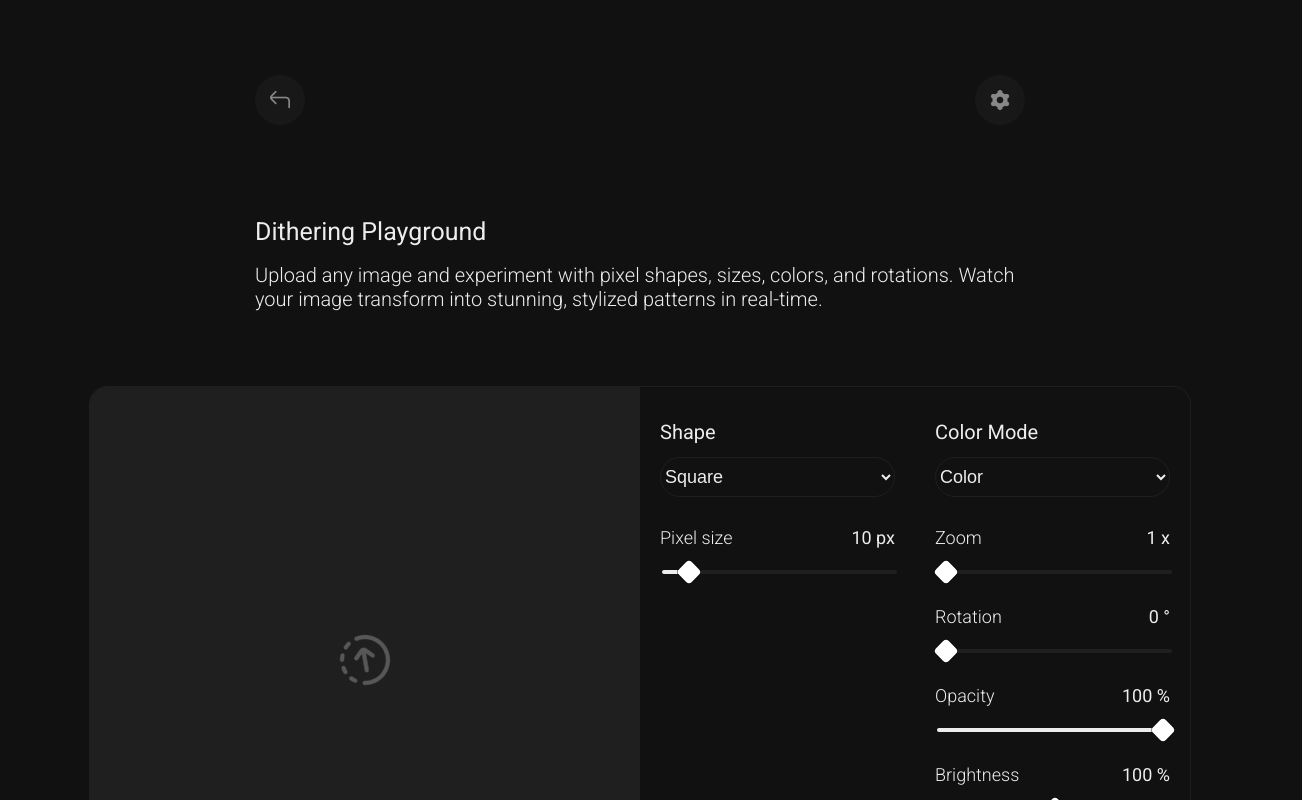
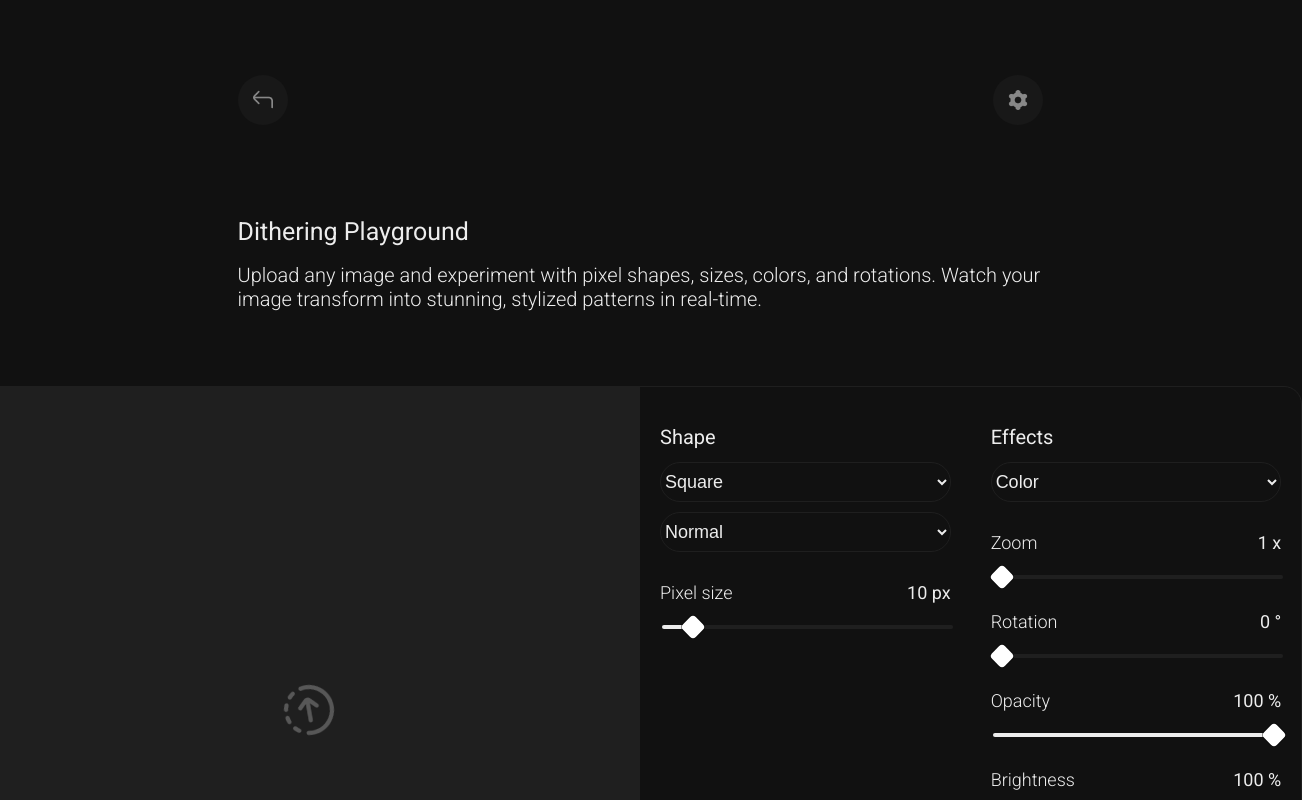
Before and after one commit to sharky-3/dotra, a React (Create React App) app: page / in a window 1280 px wide. Shown: the top 800 px of the page, 1302 px wide, since content can reach past the window. Built offline with nearby package versions, Linux system fonts and the light colour scheme.

Commit message:
small fix

```diff
--- a/src/assets/components/image.editor.jsx
+++ b/src/assets/components/image.editor.jsx
@@ -13,6 +13,8 @@ export const IMAGE_EDITOR = () => {
     const [colorMode, setColorMode] = useState("color");
     const [opacity, setOpacity] = useState(100);
     const [brightness, setBrightness] = useState(100);
+    const [colorVibration, setColorVibration] = useState(0);
+    const [dotSizeMode, setDotSizeMode] = useState("normal");
 
     const offscreenRef = useRef(null);
     const canvasRef = useRef(null);
@@ -79,12 +81,32 @@ export const IMAGE_EDITOR = () => {
                 g = Math.min(255, g * (brightness / 100));
                 b = Math.min(255, b * (brightness / 100));
 
+                // Apply color vibration
+                if (colorVibration > 0) {
+                    const vibrate = (value) => {
+                        const shift = (Math.random() * 2 - 1) * colorVibration;
+                        return Math.min(255, Math.max(0, value + shift));
+                    };
+                    r = vibrate(r);
+                    g = vibrate(g);
+                    b = vibrate(b);
+                }
+
+                // --- Determine dot size based on mode ---
+                let currentDotSize = dotSize;
+                if (dotSizeMode === "random") {
+                    currentDotSize = Math.random() * dotSize + 1;
+                } else if (dotSizeMode === "brightness") {
+                    const gray = Math.round((r + g + b) / 3);
+                    currentDotSize = (gray / 255) * dotSize;
+                }
+
                 ctx.fillStyle = `rgb(${r},${g},${b})`;
                 ctx.globalAlpha = opacity / 100;
 
                 ctx.save();
-                const centerX = x + dotSize / 2;
-                const centerY = y + dotSize / 2;
+                const centerX = x + currentDotSize / 2;
+                const centerY = y + currentDotSize / 2;
                 ctx.translate(centerX, centerY);
                 ctx.rotate((rotation * Math.PI) / 180);
                 ctx.translate(-centerX, -centerY);
@@ -92,34 +114,34 @@ export const IMAGE_EDITOR = () => {
                 switch (shape) {
                     case "circle":
                         ctx.beginPath();
-                        ctx.arc(centerX, centerY, dotSize / 2, 0, Math.PI * 2);
+                        ctx.arc(centerX, centerY, currentDotSize / 2, 0, Math.PI * 2);
                         ctx.fill();
                         break;
                     case "triangle":
                         ctx.beginPath();
-                        ctx.moveTo(x + dotSize / 2, y);
-                        ctx.lineTo(x + dotSize, y + dotSize);
-                        ctx.lineTo(x, y + dotSize);
+                        ctx.moveTo(x + currentDotSize / 2, y);
+                        ctx.lineTo(x + currentDotSize, y + currentDotSize);
+                        ctx.lineTo(x, y + currentDotSize);
                         ctx.closePath();
                         ctx.fill();
                         break;
                     case "diamond":
                         ctx.beginPath();
-                        ctx.moveTo(x + dotSize / 2, y);
-                        ctx.lineTo(x + dotSize, y + dotSize / 2);
-                        ctx.lineTo(x + dotSize / 2, y + dotSize);
-                        ctx.lineTo(x, y + dotSize / 2);
+                        ctx.moveTo(x + currentDotSize / 2, y);
+                        ctx.lineTo(x + currentDotSize, y + currentDotSize / 2);
+                        ctx.lineTo(x + currentDotSize / 2, y + currentDotSize);
+                        ctx.lineTo(x, y + currentDotSize / 2);
                         ctx.closePath();
                         ctx.fill();
                         break;
                     case "hexagon":
                         ctx.beginPath();
-                        const a = dotSize / 2;
+                        const a = currentDotSize / 2;
                         const h = Math.sqrt(3) * a / 2;
                         ctx.moveTo(x + a, y);
-                        ctx.lineTo(x + dotSize, y + h);
-                        ctx.lineTo(x + dotSize, y + h + a);
-                        ctx.lineTo(x + a, y + dotSize);
+                        ctx.lineTo(x + currentDotSize, y + h);
+                        ctx.lineTo(x + currentDotSize, y + h + a);
+                        ctx.lineTo(x + a, y + currentDotSize);
                         ctx.lineTo(x, y + h + a);
                         ctx.lineTo(x, y + h);
                         ctx.closePath();
@@ -128,7 +150,7 @@ export const IMAGE_EDITOR = () => {
                     case "star":
                         ctx.beginPath();
                         const spikes = 5;
-                        const outerRadius = dotSize / 2;
+                        const outerRadius = currentDotSize / 2;
                         const innerRadius = outerRadius / 2.5;
                         let rot = Math.PI / 2 * 3;
                         let step = Math.PI / spikes;
@@ -143,7 +165,7 @@ export const IMAGE_EDITOR = () => {
                         ctx.fill();
                         break;
                     default:
-                        ctx.fillRect(x, y, dotSize, dotSize);
+                        ctx.fillRect(x, y, currentDotSize, currentDotSize);
                 }
 
                 ctx.restore();
@@ -151,14 +173,14 @@ export const IMAGE_EDITOR = () => {
         }
 
         ctx.restore();
-        ctx.globalAlpha = 1; // reset alpha
+        ctx.globalAlpha = 1;
     };
 
     // --- effect to redraw ---
     useEffect(() => {
         if (!image) return;
         drawImage();
-    }, [image, zoom, rotation, dotSize, shape, colorMode, opacity, brightness]);
+    }, [image, zoom, rotation, dotSize, shape, colorMode, opacity, brightness, colorVibration, dotSizeMode]);
 
     // --- reset settings ---
     const reset = () => {
@@ -169,6 +191,8 @@ export const IMAGE_EDITOR = () => {
         setColorMode("color");
         setOpacity(100);
         setBrightness(100);
+        setColorVibration(0);
+        setDotSizeMode("normal");
     };
 
     // --- download image ---
@@ -228,6 +252,16 @@ export const IMAGE_EDITOR = () => {
                             value={shape}
                             onChange={setShape}
                         />
+                        <OPTION
+                            list={[
+                                { label: "Normal", value: "normal" },
+                                { label: "Random Size", value: "random" },
+                                { label: "Scale with Brightness", value: "brightness" },
+                            ]}
+                            value={dotSizeMode}
+                            onChange={setDotSizeMode}
+                        />
+
                         <RANGE
                             title="Pixel size"
                             type="px"
@@ -240,7 +274,7 @@ export const IMAGE_EDITOR = () => {
                     </div>
 
                     <div className="right">
-                        <TITLE_TEXT text={"Color Mode"} />
+                        <TITLE_TEXT text={"Effects"} />
 
                         <OPTION
                             list={[
@@ -286,6 +320,15 @@ export const IMAGE_EDITOR = () => {
                             current_value={brightness}
                             onChange={setBrightness}
                         />
+                        <RANGE
+                            title="Color Vibration"
+                            type="%"
+                            min_value={0}
+                            max_value={50}
+                            step={1}
+                            current_value={colorVibration}
+                            onChange={setColorVibration}
+                        />
                     </div>
                 </div>
 
--- a/src/assets/styles/design.css
+++ b/src/assets/styles/design.css
@@ -135,7 +135,7 @@
     flex-direction: column;
     justify-content: center;
     gap: 20px;
-    margin: 0 0 30px 0;
+    margin: 0 0 10px 0;
 
     select {
         background-color: var(--black-color);
--- a/src/assets/styles/root.css
+++ b/src/assets/styles/root.css
@@ -14,7 +14,7 @@
 body {
     background-color: var(--black-color);
     color: var(--white-color);
-    width: 1100px;
+    width: 1150px;
 
     margin: 0 auto;
     padding-bottom: 75px;
--- a/src/assets/styles/style.css
+++ b/src/assets/styles/style.css
@@ -7,8 +7,8 @@
     gap: 75px;
 
     .image-editor-hero {
-        height: 550px;
-        width: 100%;
+        height: fit-content;
+        width: 115%;
 
         border: 1px solid var(--gray-color);
         border-radius: 18px;
@@ -21,7 +21,7 @@
         .upload-image {
             background-color: var(--gray-color);
             width: 50%;
-            height: 100%;
+            height: 650px;
 
             display: flex;
             justify-content: center;
@@ -58,7 +58,7 @@
 
                 display: flex;
                 justify-content: center;
-                align-items: center;
+                align-items: flex-start;
 
                 .left, .right {
                     --padding: 20px;
@@ -66,9 +66,11 @@
                     height: calc(100% - var(--padding) * 2);
                     padding: var(--padding);
                 }
-                .left {
+                .left .range-hero:nth-of-type(3) {
+                    margin-top: 30px;
                 }
-                .right {
+                .right .range-hero:nth-of-type(2) {
+                    margin-top: 30px;
                 }
             }
 
@@ -79,8 +81,11 @@
                 display: flex;
                 justify-content: space-evenly;
                 align-items: center;
+                border-top: 1px solid var(--gray-color);
 
-                border-top: 1px solid var(--gray-color);
+                .icon-button-hero {
+                    margin: 20px 0;
+                }
             }
         }
     }
```
